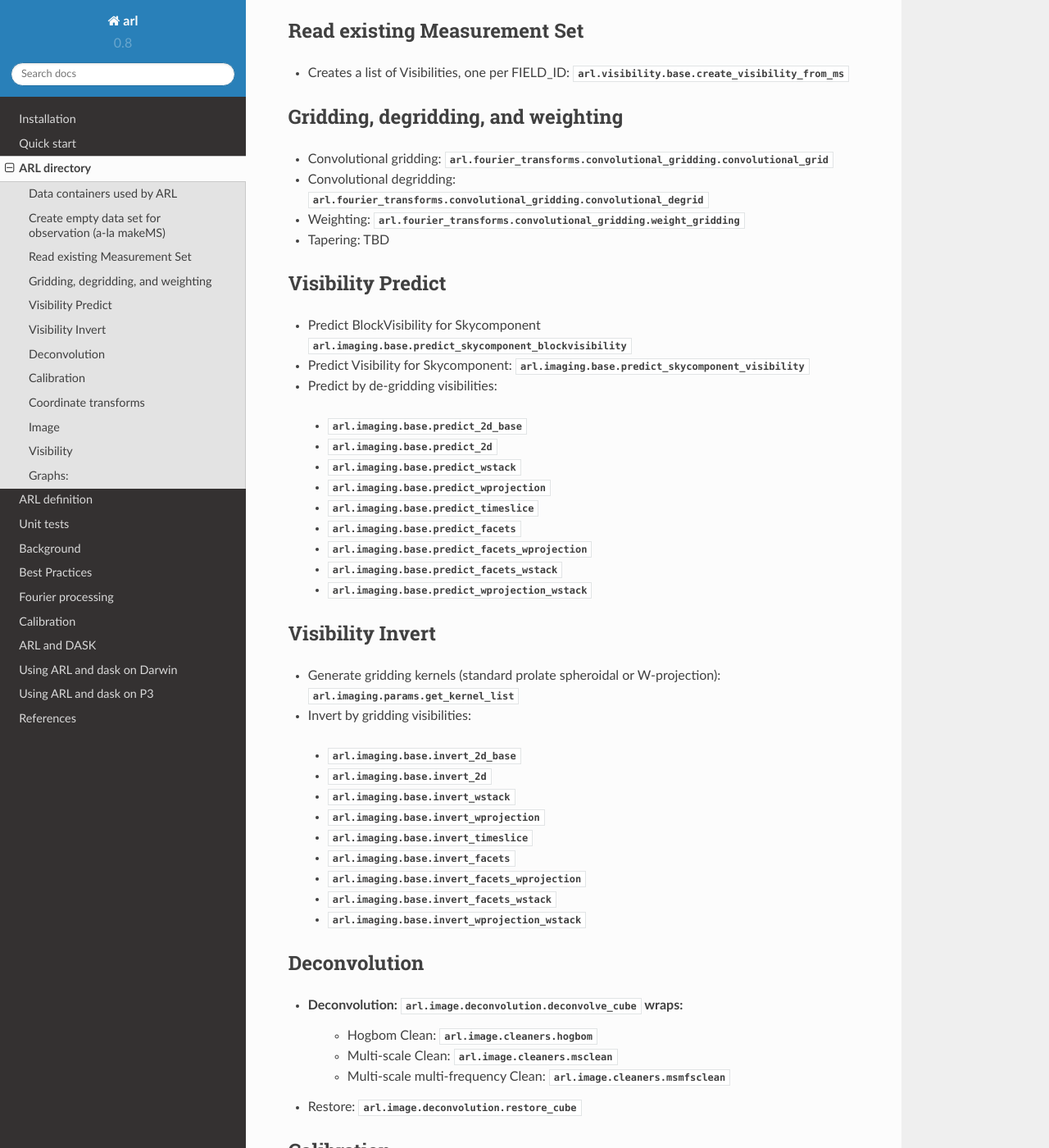
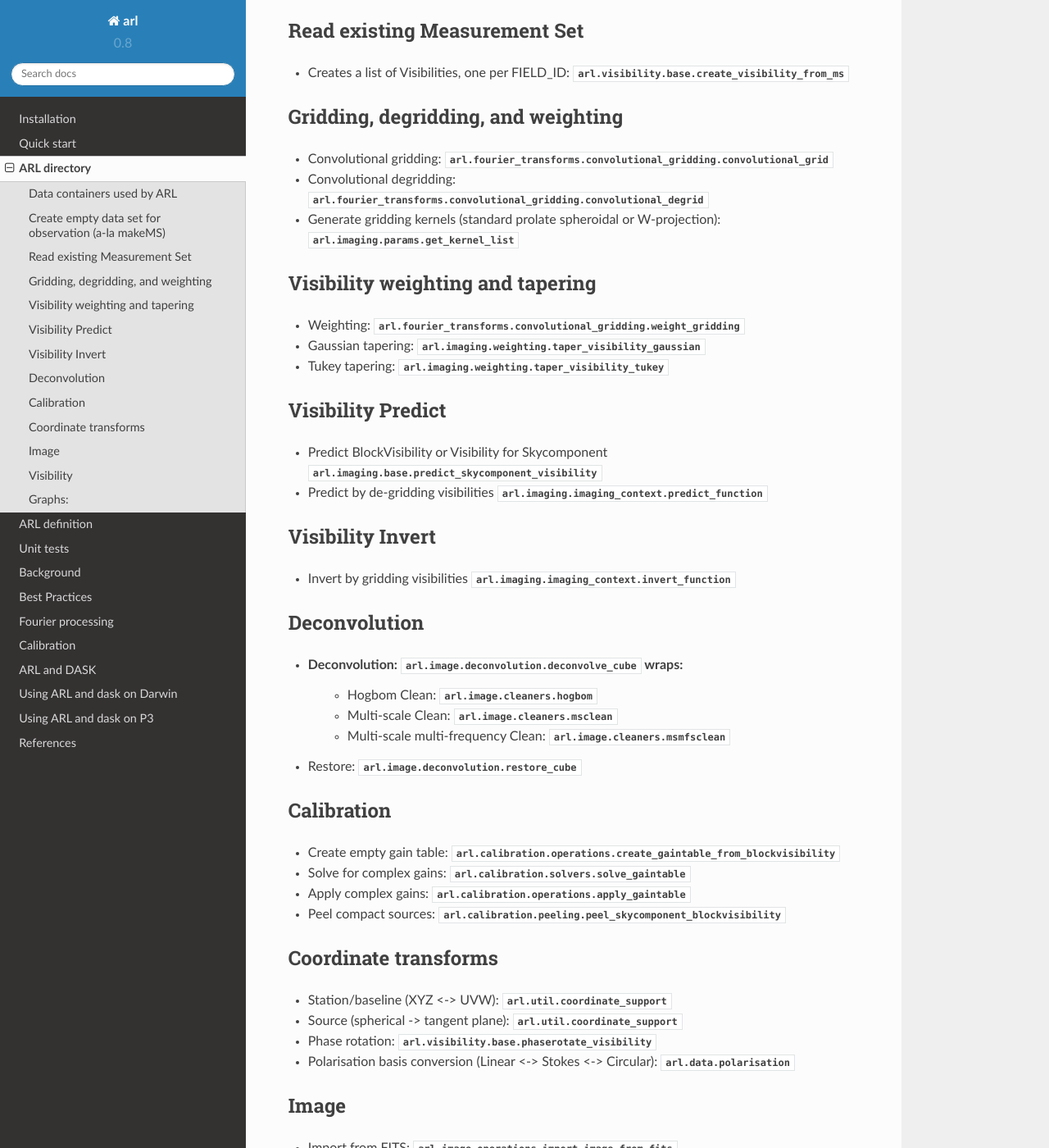
Before and after one commit to ska-telescope/ska-sdp-func-python, a Sphinx documentation site: the page built from docs/ARL_directory.rst, in a window 1280 px wide and 1400 px high, scrolled down 740 px. Shown: the whole window at 82% size. Built offline with Sphinx 7.4.7 and the Read the Docs theme 2.0.0, drawn with Linux system fonts in a browser that asks for light colours; pages that are not in the unit, such as notebooks, are missing from menus; some of the changed text lies outside the part shown.

Commit message:
Documentation changes to catch up with context changes

```diff
--- a/docs/ARL_directory.rst
+++ b/docs/ARL_directory.rst
@@ -38,42 +38,25 @@ Gridding, degridding, and weighting
 
 * Convolutional gridding: :py:mod:`arl.fourier_transforms.convolutional_gridding.convolutional_grid`
 * Convolutional degridding: :py:mod:`arl.fourier_transforms.convolutional_gridding.convolutional_degrid`
+* Generate gridding kernels (standard prolate spheroidal or W-projection): :py:mod:`arl.imaging.params.get_kernel_list`
+
+Visibility weighting and tapering
+=================================
+
 * Weighting: :py:mod:`arl.fourier_transforms.convolutional_gridding.weight_gridding`
-* Tapering: TBD
+* Gaussian tapering: :py:mod:`arl.imaging.weighting.taper_visibility_gaussian`
+* Tukey tapering: :py:mod:`arl.imaging.weighting.taper_visibility_tukey`
 
 Visibility Predict
 ==================
 
-* Predict BlockVisibility for Skycomponent :py:mod:`arl.imaging.base.predict_skycomponent_blockvisibility`
-* Predict Visibility for Skycomponent: :py:mod:`arl.imaging.base.predict_skycomponent_visibility`
-* Predict by de-gridding visibilities:
-
- * :py:mod:`arl.imaging.base.predict_2d_base`
- * :py:mod:`arl.imaging.base.predict_2d`
- * :py:mod:`arl.imaging.base.predict_wstack`
- * :py:mod:`arl.imaging.base.predict_wprojection`
- * :py:mod:`arl.imaging.base.predict_timeslice`
- * :py:mod:`arl.imaging.base.predict_facets`
- * :py:mod:`arl.imaging.base.predict_facets_wprojection`
- * :py:mod:`arl.imaging.base.predict_facets_wstack`
- * :py:mod:`arl.imaging.base.predict_wprojection_wstack`
-
+* Predict BlockVisibility or Visibility for Skycomponent :py:mod:`arl.imaging.base.predict_skycomponent_visibility`
+* Predict by de-gridding visibilities :py:mod:`arl.imaging.imaging_context.predict_function`
 
 Visibility Invert
 =================
 
-* Generate gridding kernels (standard prolate spheroidal or W-projection): :py:mod:`arl.imaging.params.get_kernel_list`
-* Invert by gridding visibilities:
-
- * :py:mod:`arl.imaging.base.invert_2d_base`
- * :py:mod:`arl.imaging.base.invert_2d`
- * :py:mod:`arl.imaging.base.invert_wstack`
- * :py:mod:`arl.imaging.base.invert_wprojection`
- * :py:mod:`arl.imaging.base.invert_timeslice`
- * :py:mod:`arl.imaging.base.invert_facets`
- * :py:mod:`arl.imaging.base.invert_facets_wprojection`
- * :py:mod:`arl.imaging.base.invert_facets_wstack`
- * :py:mod:`arl.imaging.base.invert_wprojection_wstack`
+* Invert by gridding visibilities :py:mod:`arl.imaging.imaging_context.invert_function`
 
 Deconvolution
 =============
--- a/docs/ARL_quickstart.rst
+++ b/docs/ARL_quickstart.rst
@@ -46,5 +46,4 @@ See the jupyter note books below:
    arl/peeling
    arl/simple-dask
 
-In addition, there are other notebooks in examples/arl that are not built as part of this documentation. See e.g.
-examples/arl/imaging-dask, examples/arl/imaging-bags, examples/arl/imaging-low.ipynb, examples/arl/imaging-coalesce.ipynb
+In addition, there are other notebooks in examples/arl that are not built as part of this documentation.
```
Also changed, not shown: other parts of docs/ARL_directory.rst (+3 -3 lines), docs/ARL_Fourier_processing.rst (+13 -29 lines), docs/ARL_definition.rst (+33 -62 lines), docs/ARL_Fourier_partitions.png (deleted), docs/ARL_invert_layering.png (deleted), docs/ARL_predict_layering.png (deleted), 3 other files.
